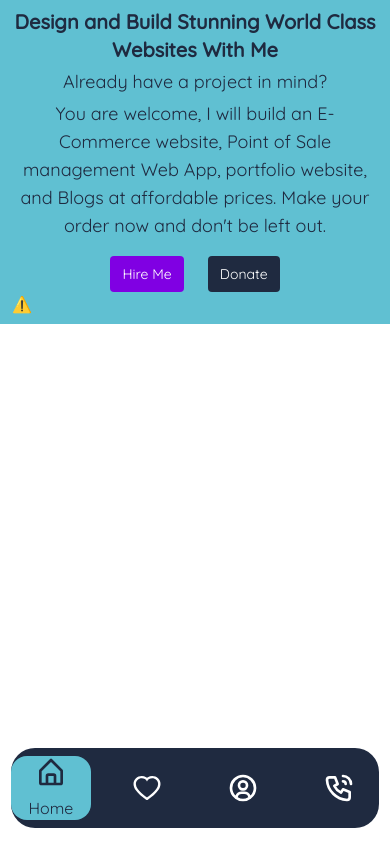
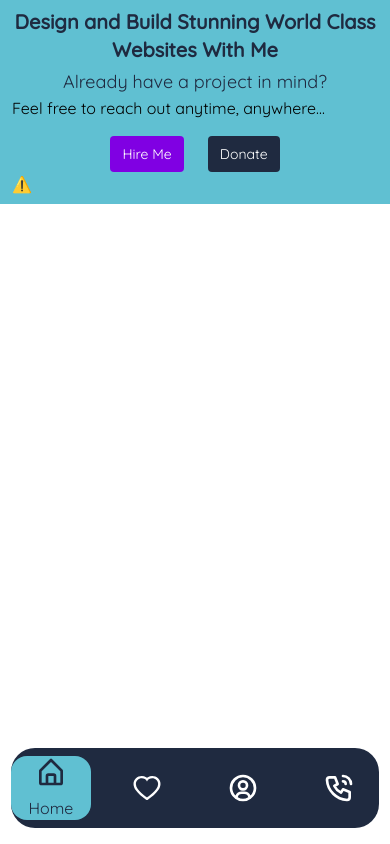
Before and after one commit to DC-21/react-tailwind-bottom-nav-webapp, a React (Vite) app: page / in a window 390 px wide. Built offline with nearby package versions, Linux system fonts and the light colour scheme; no server answers.

Commit message:
first commit

```diff
--- a/src/components/Hero.jsx
+++ b/src/components/Hero.jsx
@@ -12,11 +12,12 @@ const Hero = () => {
             <p className="text-[#1f2a40] md:text-left text-center md:text-2xl text-lg md:pt-4 pt-1">
               Already have a project in mind?
             </p>
-            <p className="text-[#1f2a40] md:text-left text-center md:text-2xl text-lg md:pt-3 pt-1">
+            <p className="md:flex hidden text-[#1f2a40] md:text-left text-center md:text-2xl text-lg md:pt-3 pt-1">
               You are welcome, I will build an E-Commerce website, Point of Sale
               management Web App, portfolio website, and Blogs at affordable
               prices. Make your order now and don't be left out.
             </p>
+            <p>Feel free to reach out anytime, anywhere...</p>
           </div>
           <div className="w-full md:justify-start justify-center pt-4 flex gap-6">
             <a className="py-2 px-3 bg-[#8000e3] cursor-pointer text-white md:text-xl text-sm rounded">
```
